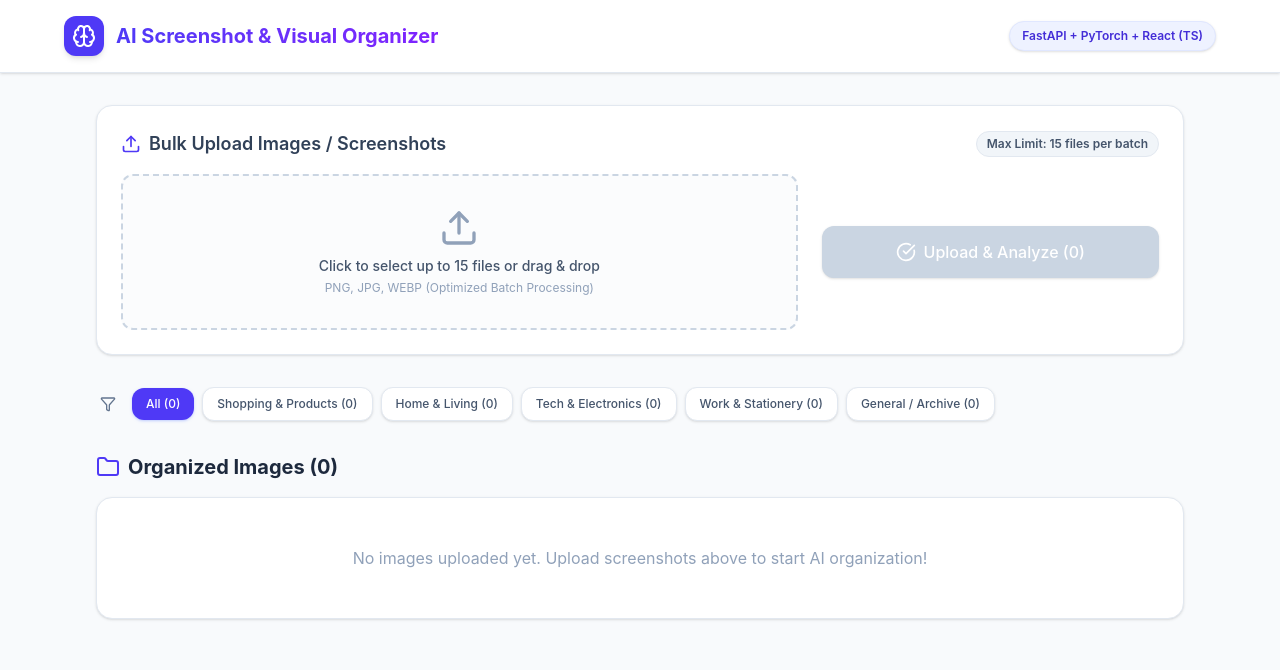
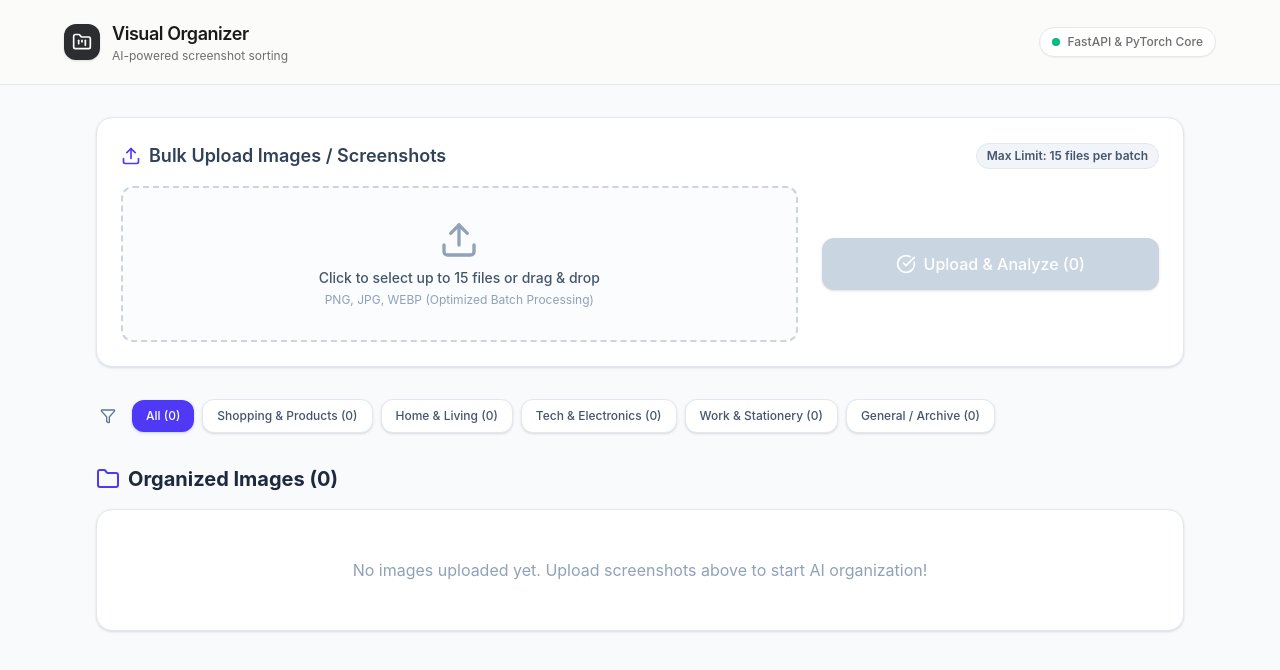
Before and after one commit to busraknya/ai-screenshot-organizer, a React (Vite) app in the folder screenshot-organizer-frontend/: page / in a window 1280 px wide. Shown: the top 670 px of the page. Built offline with nearby package versions, Linux system fonts and the light colour scheme.

Commit message:
refactor(ui): update Navbar

```diff
--- a/screenshot-organizer-frontend/src/components/Navbar.tsx
+++ b/screenshot-organizer-frontend/src/components/Navbar.tsx
@@ -1,21 +1,30 @@
 import React from 'react';
-import { Brain } from 'lucide-react';
+import { FolderKanban } from 'lucide-react';
 
 export const Navbar: React.FC = () => {
   return (
-    <header className="bg-white border-b border-slate-200 py-4 px-8 shadow-sm">
+    <header className="bg-[#FBFBFA] border-b border-[#EAE8E4] py-5 px-8">
       <div className="max-w-6xl mx-auto flex justify-between items-center">
+
+        {/* App Logo and Title */}
         <div className="flex items-center gap-3">
-          <div className="bg-indigo-600 p-2 rounded-xl text-white shadow-md">
-            <Brain className="w-6 h-6" />
+          <div className="bg-[#2C2D30] p-2 rounded-xl text-white shadow-sm">
+            <FolderKanban className="w-5 h-5" />
           </div>
-          <h1 className="text-xl font-bold bg-gradient-to-r from-indigo-600 to-violet-600 bg-clip-text text-transparent">
-            AI Screenshot & Visual Organizer
-          </h1>
+          <div>
+            <h1 className="text-lg font-semibold tracking-tight text-[#1A1A1A]">
+              Visual Organizer
+            </h1>
+            <p className="text-xs text-[#706E6B]">AI-powered screenshot sorting</p>
+          </div>
         </div>
-        <span className="text-xs bg-indigo-50 text-indigo-700 px-3 py-1.5 rounded-full font-semibold border border-indigo-100 shadow-sm">
-          FastAPI + PyTorch + React (TS)
-        </span>
+
+        {/* Minimalist tech badge */}
+        <div className="hidden sm:flex items-center gap-2 text-xs font-medium text-[#706E6B] bg-white px-3 py-1.5 rounded-full border border-[#EAE8E4] shadow-2xs">
+          <span className="w-2 h-2 rounded-full bg-emerald-500 animate-pulse"></span>
+          FastAPI & PyTorch Core
+        </div>
+
       </div>
     </header>
   );
```
